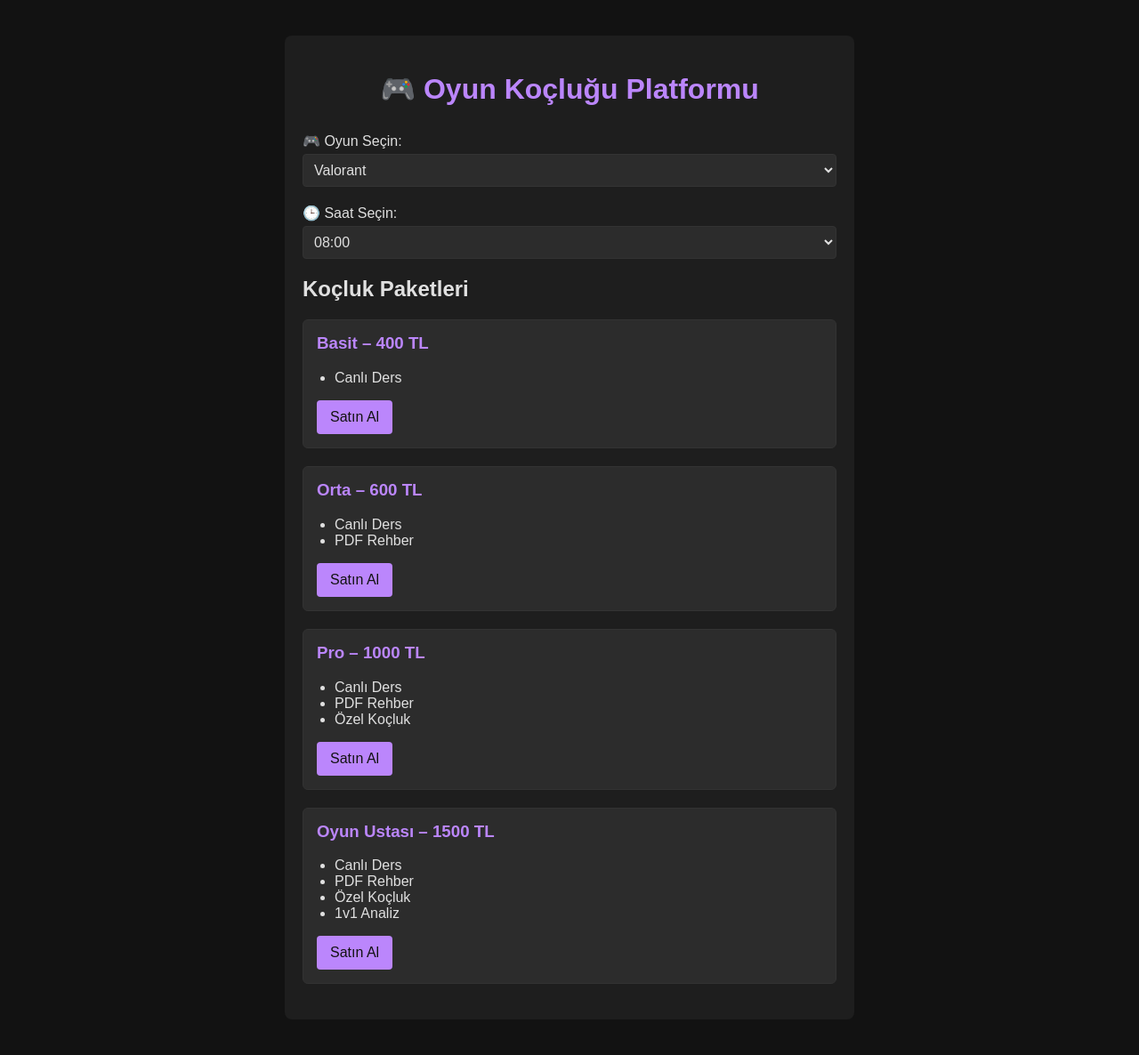
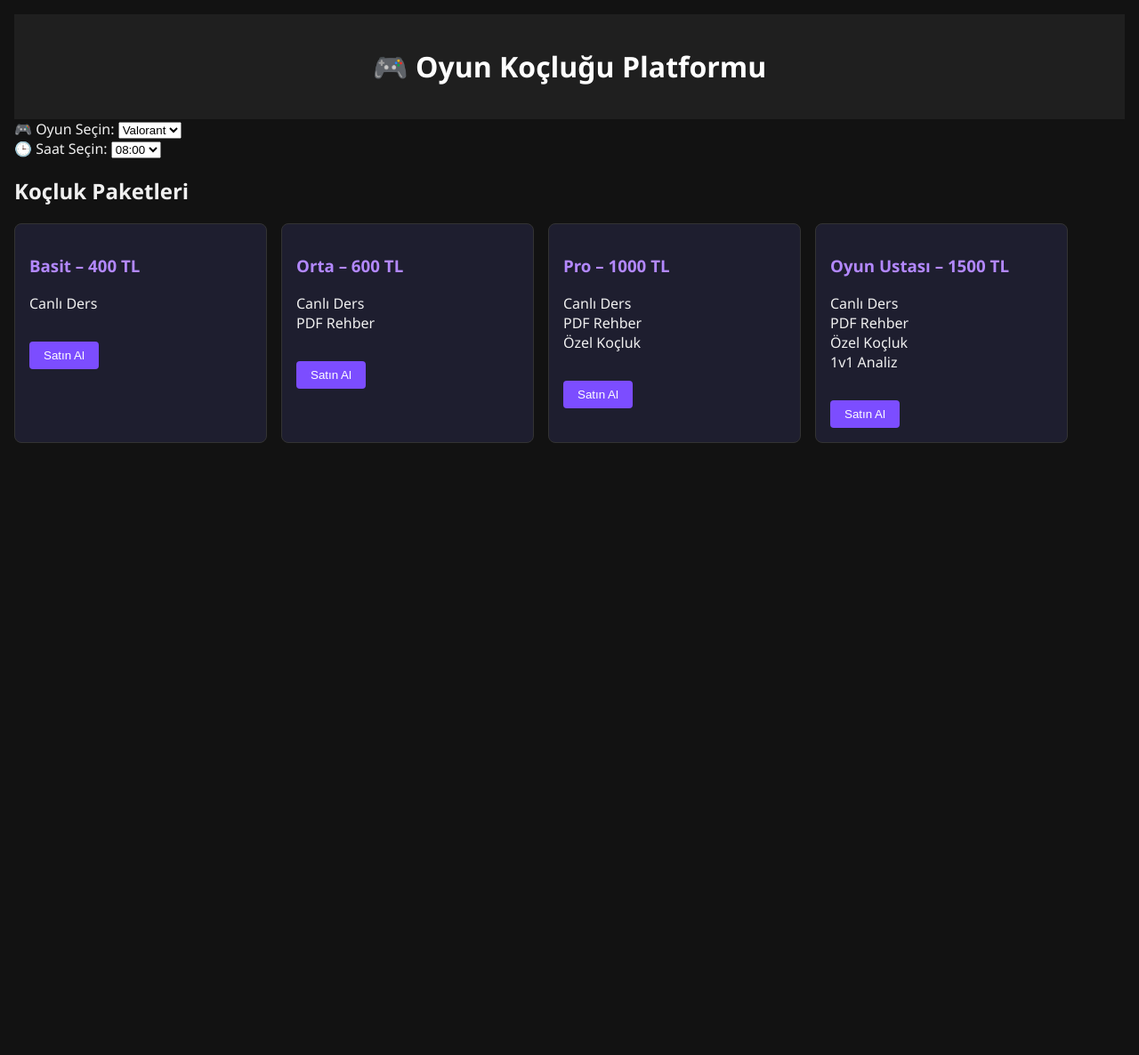
Before and after one commit to KeroRy1/GC-Game-Coaching, a Flask app: page / in a window 1280 px wide. Shown: the whole page at 89% size. After the commit the page ends 498 px from the top, so only its background shows below. Run offline with Flask 3, Linux system fonts and the light colour scheme.

Commit message:
Update style.css

```diff
--- a/static/style.css
+++ b/static/style.css
@@ -1,91 +1,58 @@
-:root {
-  --bg-color: #121212;
-  --container-bg: #1e1e1e;
-  --text-color: #e0e0e0;
-  --accent-color: #bb86fc;
-  --input-bg: #2c2c2c;
-  --border-color: #333;
-  --button-bg: #bb86fc;
-  --button-text: #121212;
-  --button-hover: #9a67ea;
-}
-
 body {
+    background: #121212;
+    color: #f0f0f0;
+    font-family: 'Segoe UI', sans-serif;
     margin: 0;
-  font-family: Arial, sans-serif;
-  background-color: var(--bg-color);
-  color: var(--text-color);
+    padding: 0;
 }
 
 .container {
-  max-width: 600px;
-  margin: 40px auto;
-  background-color: var(--container-bg);
-  padding: 20px;
-  border-radius: 8px;
+    padding: 1rem;
 }
 
-header h1 {
+header {
+    background: #1f1f1f;
+    padding: 1rem;
     text-align: center;
-  margin-bottom: 30px;
-  color: var(--accent-color);
+    color: #fff;
 }
 
-.form-group {
-  margin-bottom: 20px;
-}
-
-label {
-  display: block;
-  margin-bottom: 5px;
-}
-
-select {
-  width: 100%;
-  padding: 8px;
-  font-size: 1em;
-  background-color: var(--input-bg);
-  color: var(--text-color);
-  border: 1px solid var(--border-color);
-  border-radius: 4px;
+.packages {
+    display: flex;
+    flex-wrap: wrap;
+    gap: 1rem;
 }
 
 .package {
-  border: 1px solid var(--border-color);
-  background-color: var(--input-bg);
-  border-radius: 6px;
-  padding: 15px;
-  margin-bottom: 20px;
+    background: #1e1e2f;
+    border: 1px solid #333;
+    border-radius: 8px;
+    padding: 1rem;
+    width: 100%;
+    max-width: 250px;
 }
 
 .package h3 {
-  margin-top: 0;
-  color: var(--accent-color);
+    color: #b388ff;
 }
 
 .package ul {
-  padding-left: 20px;
+    list-style: none;
+    padding: 0;
 }
 
-button {
-  background-color: var(--button-bg);
-  color: var(--button-text);
+.package button {
+    margin-top: 1rem;
+    background: #7c4dff;
+    color: white;
     border: none;
-  padding: 10px 15px;
-  font-size: 1em;
+    padding: 0.5rem 1rem;
     border-radius: 4px;
     cursor: pointer;
 }
 
-button:hover {
-  background-color: var(--button-hover);
+@media (max-width: 600px) {
+    .packages {
+        flex-direction: column;
     }
-
-a {
-  color: var(--accent-color);
-  text-decoration: none;
 }
-
-a:hover {
-  text-decoration: underline;
-}
```
Lines whose indentation alone changed are shown as unchanged.
